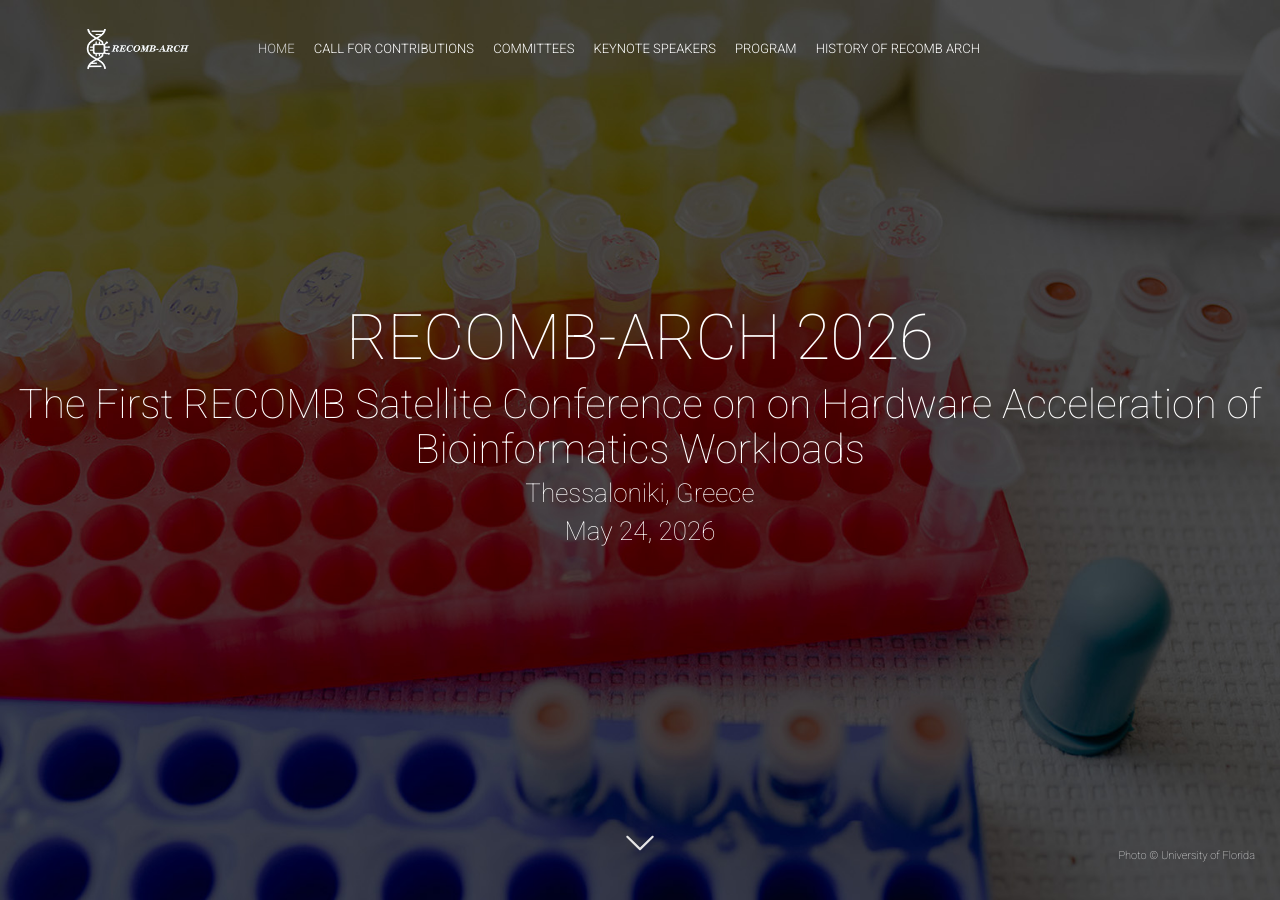
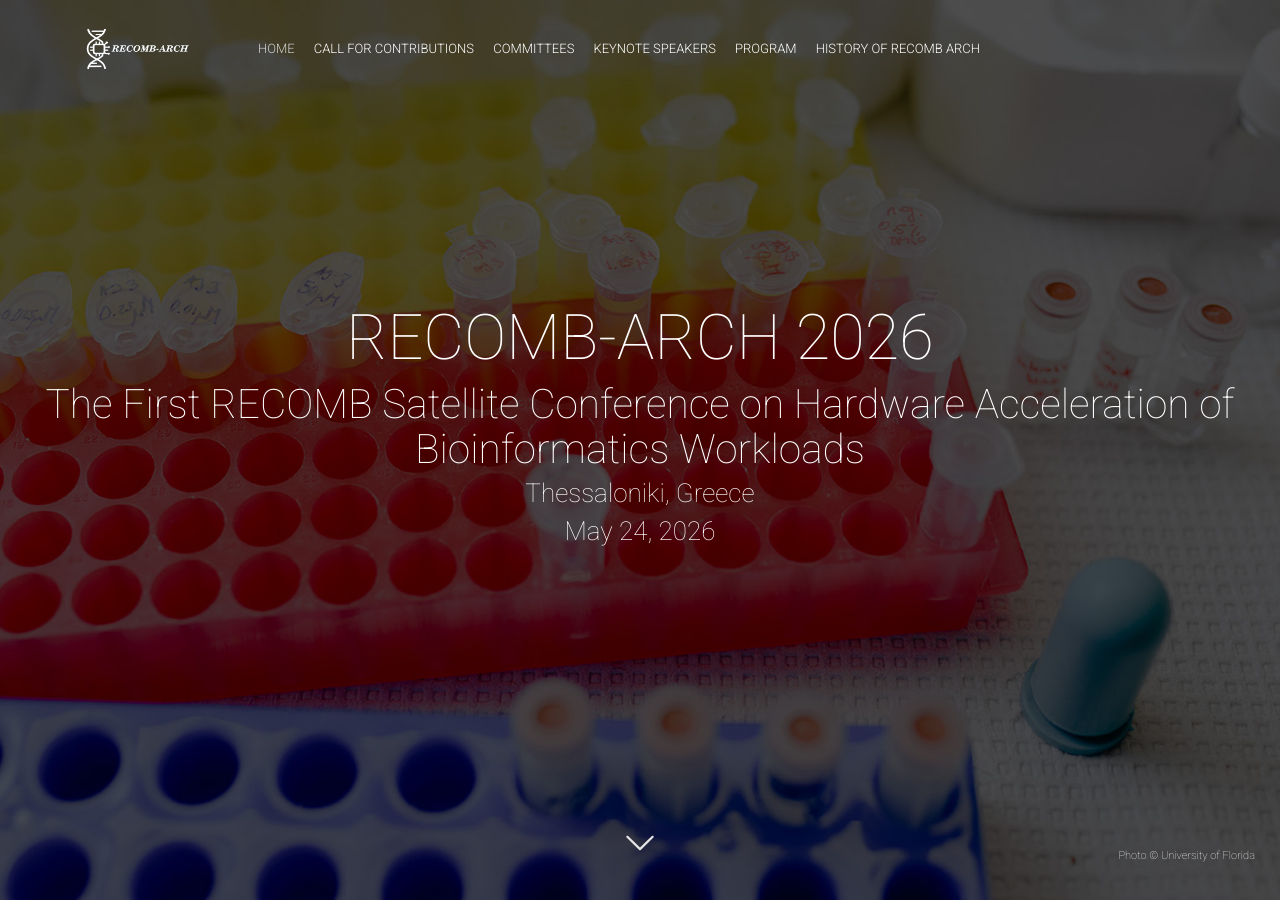
Before and after one commit to RECOMB-Arch/recomb-arch.github.io, a Jekyll site: the page built from index.html, in a window 1280 px wide and 900 px high. Built offline with Jekyll 4.4.1, drawn with Linux system fonts in a browser that asks for light colours; nearby versions of some CDN libraries; comment, search, counter and statistics services are not loaded.

Commit message:
on on -> on

```diff
--- a/_config.yml
+++ b/_config.yml
@@ -51,7 +51,7 @@
 # Hero Block
 heroImage: "hero.jpg"
 heroTitle: "RECOMB-ARCH 2026"
-heroSubTitle: "The First RECOMB Satellite Conference on on Hardware Acceleration of Bioinformatics Workloads"
+heroSubTitle: "The First RECOMB Satellite Conference on Hardware Acceleration of Bioinformatics Workloads"
 eventDate: "May 24, 2026"
 eventLocation: "Thessaloniki, Greece"
 #typeoutTextValues: '"2023"'
```
